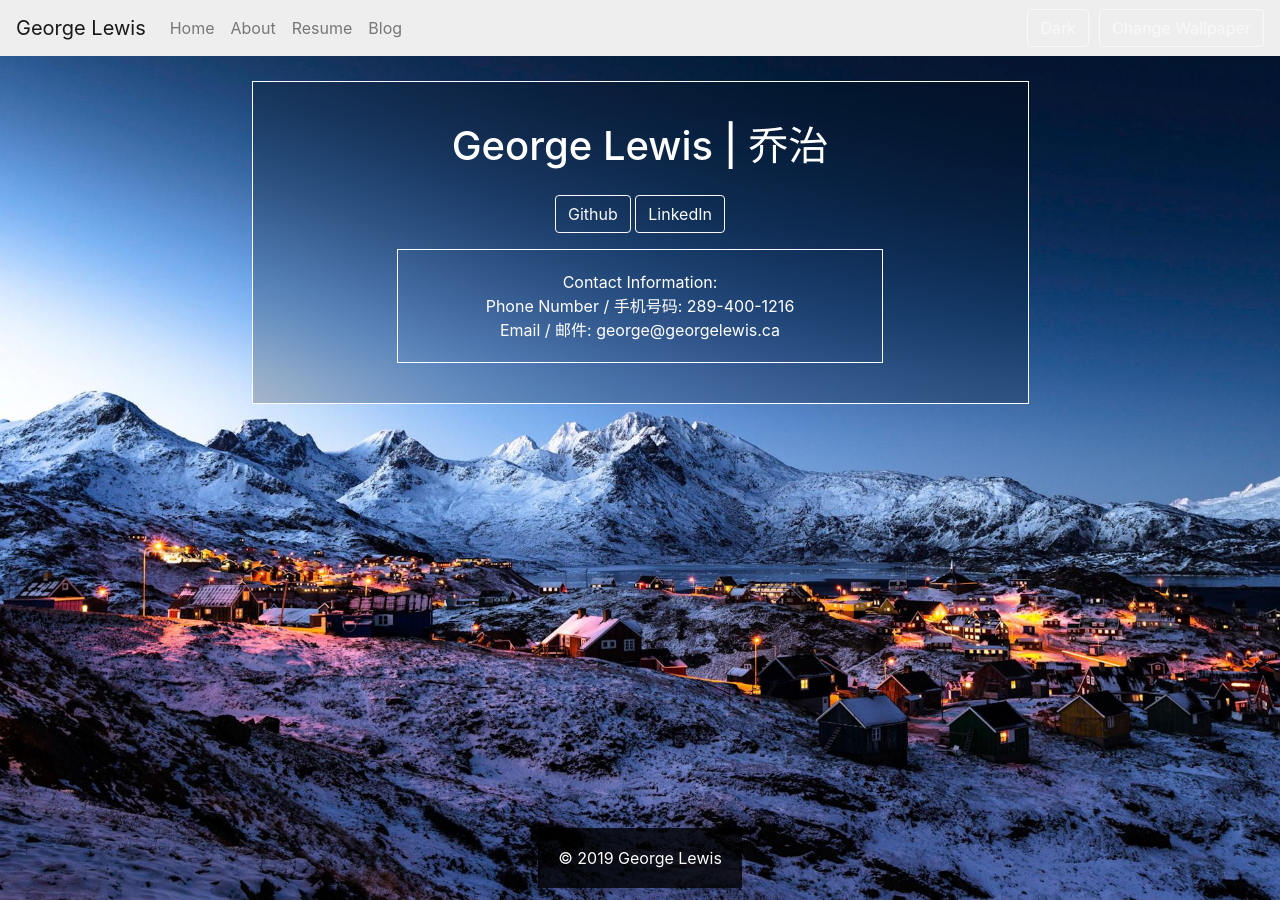
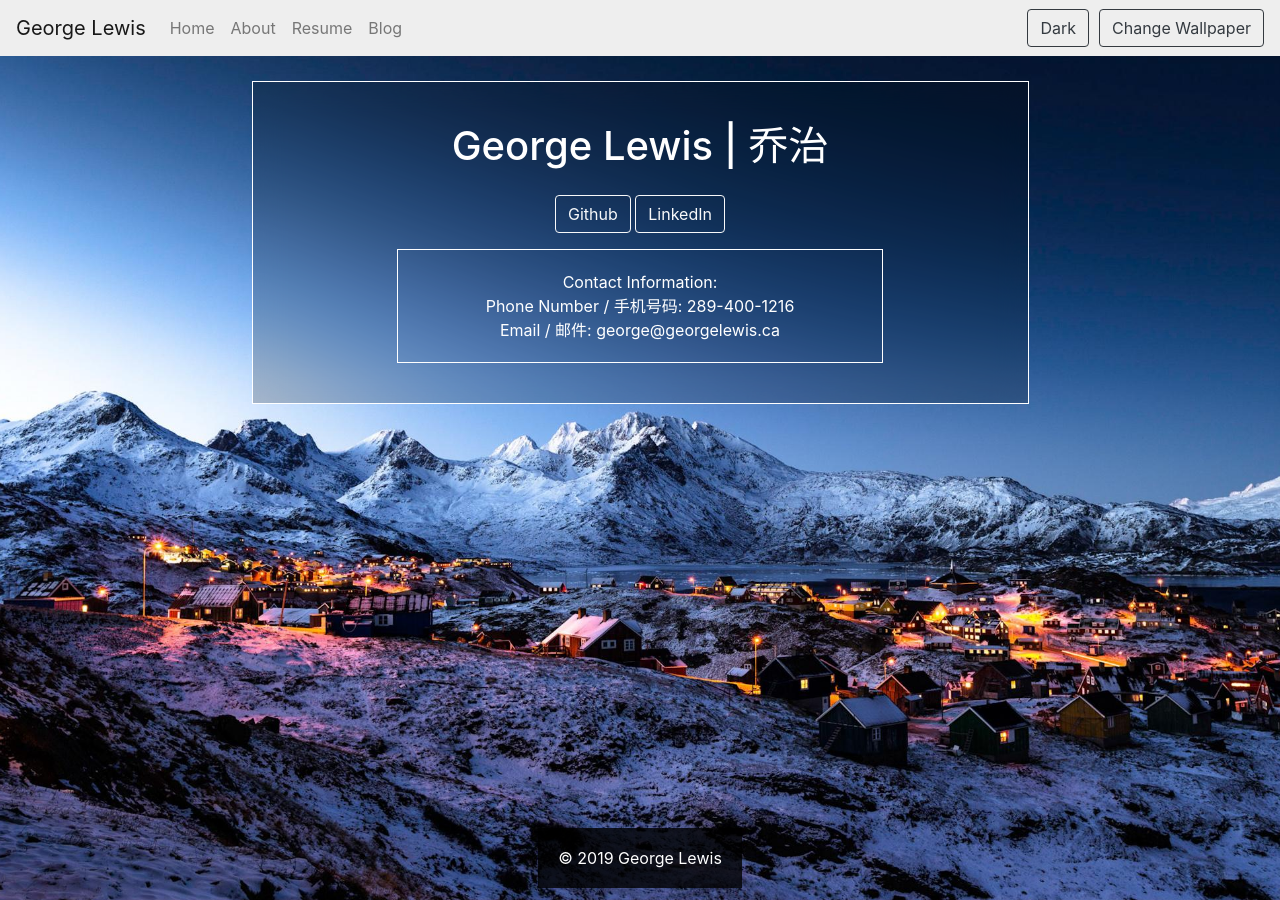
Before and after one commit to George-lewis/george-lewis.github.io, a Jekyll site: the page built from index.markdown, in a window 1280 px wide. Built offline with Jekyll 4.4.1, drawn with Linux system fonts in a browser that asks for light colours.

Commit message:
Fix default button color

```diff
--- a/_includes/header.html
+++ b/_includes/header.html
@@ -23,9 +23,9 @@
 
         <form class="form-inline">
 
-            <button id="darklight" type="button" class="btn btn-outline-light" onclick="toggle_mode()">Dark</button>
+            <button id="darklight" type="button" class="btn btn-outline-dark" onclick="toggle_mode()">Dark</button>
 
-            <button id="papechanger" type="button" class="btn btn-outline-light" onclick="change_wallpaper()">Change Wallpaper</button>
+            <button id="papechanger" type="button" class="btn btn-outline-dark" onclick="change_wallpaper()">Change Wallpaper</button>
 
         </form>
 
```
